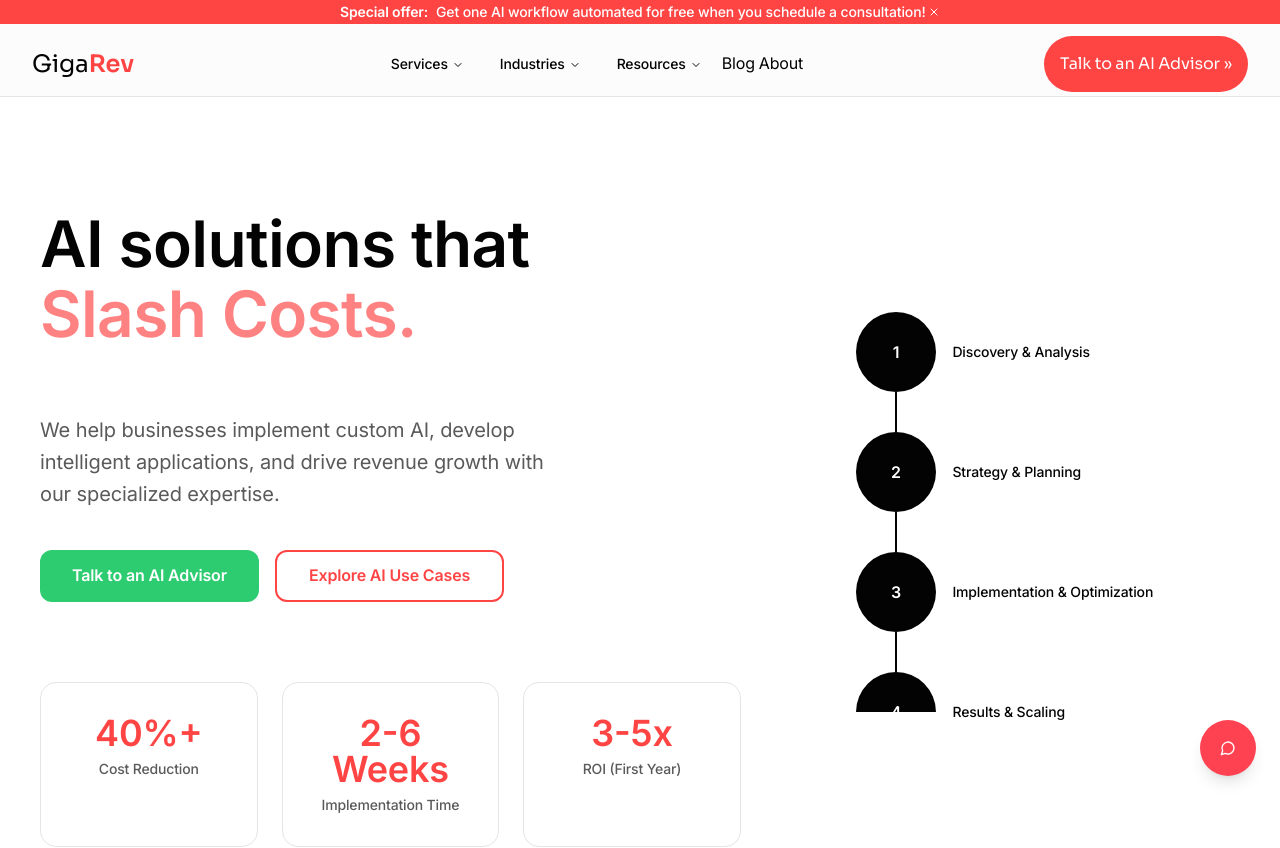
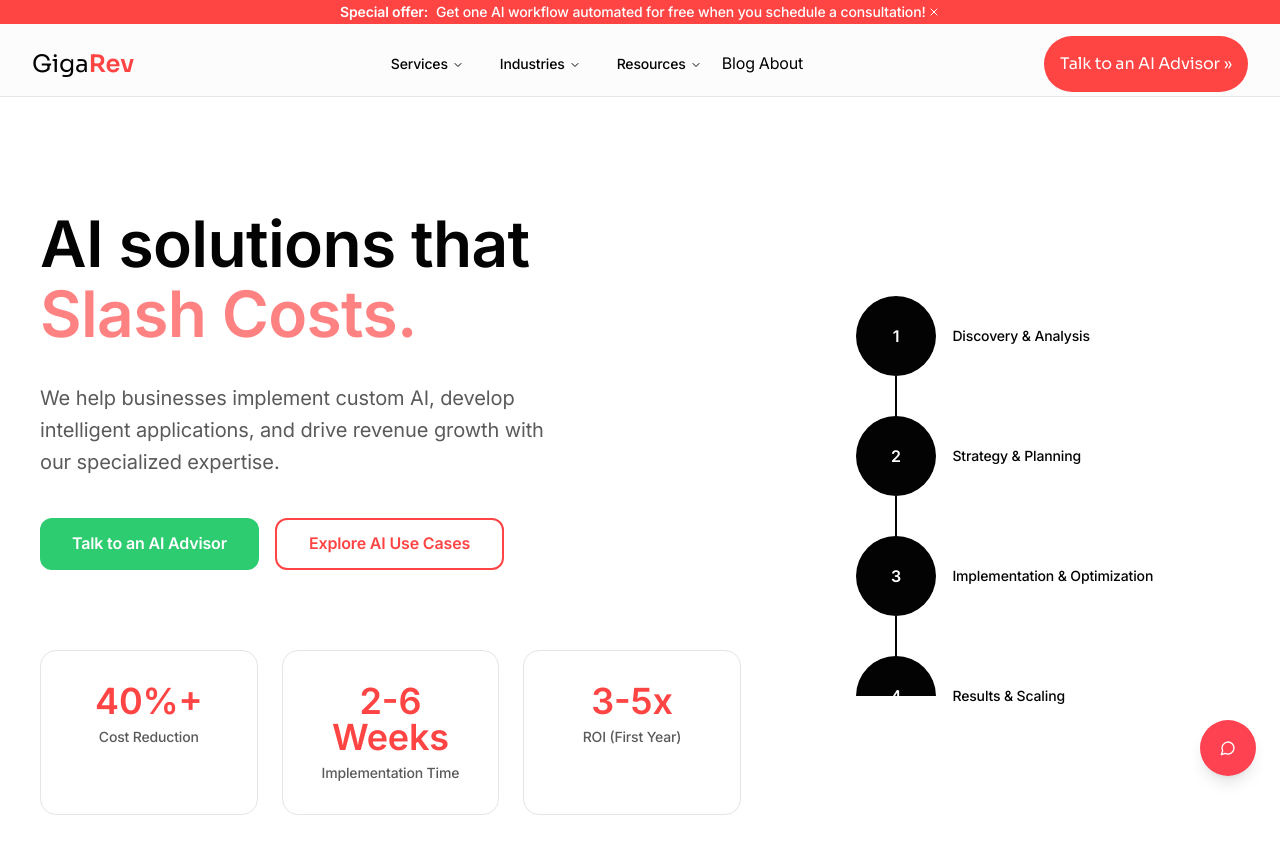
Before and after one commit to darshan-x/website-tab-tweaker-magic, a React (Vite) app: page / in a window 1280 px wide. Shown: the top 848 px of the page. Built offline with nearby package versions, Linux system fonts and the light colour scheme.

Commit message:
Adjust spacing around H2
Move the span element closer to the H2 element for better visual hierarchy.

```diff
--- a/src/components/sections/HeroSection.tsx
+++ b/src/components/sections/HeroSection.tsx
@@ -26,14 +26,14 @@ const HeroSection = () => {
           {/* Left Column - Content (60%) */}
           <div className="flex flex-col justify-start pt-8">
             {/* Main Headline */}
-            <div className="mb-8">
+            <div className="mb-4">
               {/* Static Text */}
               <h1 className="font-inter font-semibold text-[36px] md:text-[48px] lg:text-[64px] text-[#030303] leading-[1.1] tracking-[-0.01em] mb-0 hero-text">
                 AI solutions that
               </h1>
 
               {/* Dynamic Rotating Text */}
-              <div className="font-inter font-semibold text-[36px] md:text-[48px] lg:text-[64px] text-[#FF4444] leading-[1.1] tracking-[-0.01em] mb-8 hero-text">
+              <div className="font-inter font-semibold text-[36px] md:text-[48px] lg:text-[64px] text-[#FF4444] leading-[1.1] tracking-[-0.01em] mb-4 hero-text">
                 <span
                   key={currentTextIndex}
                   className="hero-verb"
```
